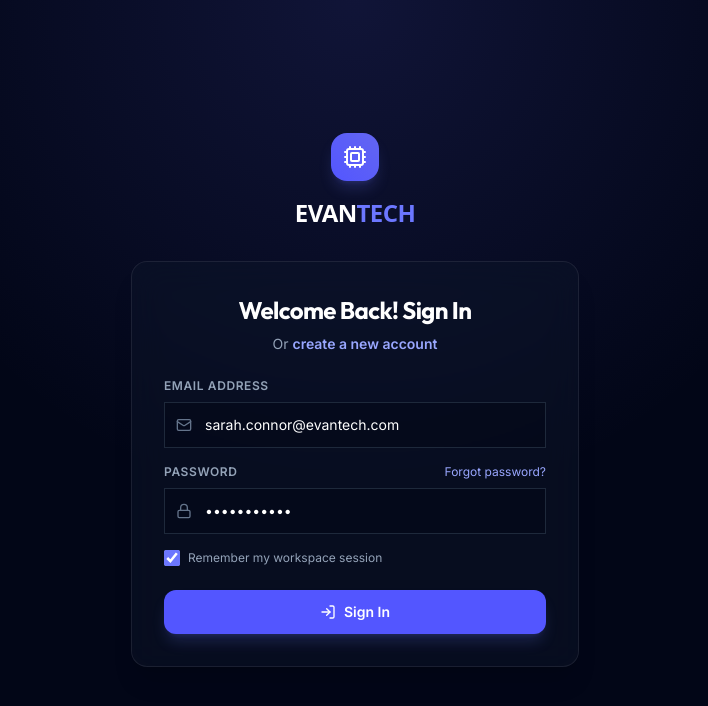
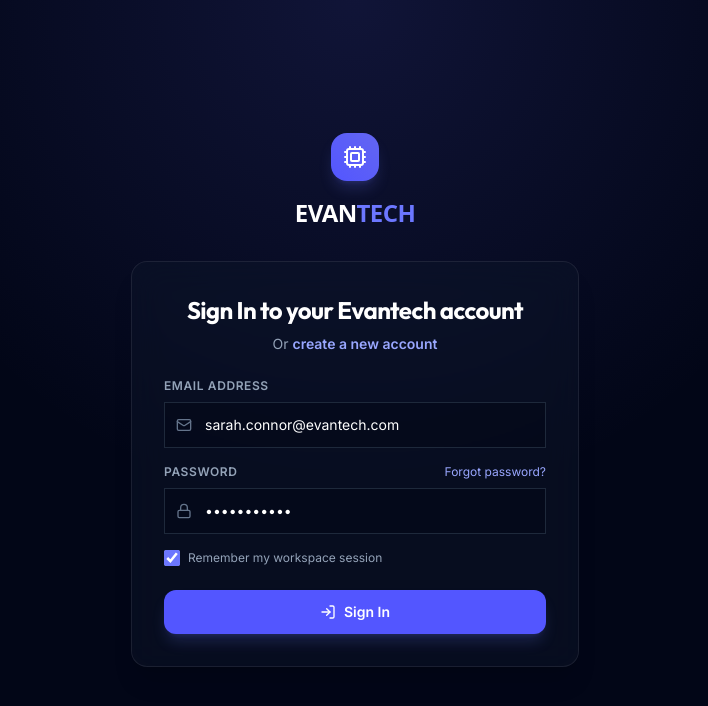
Before and after one commit to piyush241203/Percy_Automation, a React (Vite) app: page /login in a window 1280 px wide. Shown: the top 706 px of the page, without its empty margins (285-993 px from the left). Built offline with nearby package versions, Linux system fonts and the light colour scheme.

Commit message:
style: modify Home, Login, and Profile views to test selective visual automation

```diff
--- a/src/pages/Home.jsx
+++ b/src/pages/Home.jsx
@@ -38,7 +38,7 @@ export default function Home() {
             <span>✨ Live Visual Testing Demo active!</span>
           </div>
           <div className="inline-flex items-center gap-2 px-3 py-1 rounded-full bg-brand-500/10 border border-brand-500/30 text-brand-400 text-xs font-semibold uppercase tracking-wider">
-            <Layers className="h-3.5 w-3.5" /> Next-Gen Visual Automation using percy and playwright
+            <Layers className="h-3.5 w-3.5" /> Next-Gen Visual Automation using Percy, Playwright & CI/CD
           </div>
           <h1 className="text-4xl sm:text-5xl lg:text-6xl font-extrabold tracking-tight text-white leading-none">
             Eliminate Visual Flaws in <span className="gradient-text">Your Web UI/UX</span>
--- a/src/pages/Login.jsx
+++ b/src/pages/Login.jsx
@@ -18,7 +18,7 @@ export default function Login() {
   return (
     <div className="space-y-6">
       <div className="text-center">
-        <h2 className="text-2xl font-bold tracking-tight text-white">Welcome Back! Sign In</h2>
+        <h2 className="text-2xl font-bold tracking-tight text-white">Sign In to your Evantech account</h2>
         <p className="mt-2 text-sm text-slate-400">
           Or{' '}
           <Link to={`/signup${searchString}`} className="font-semibold text-brand-400 hover:text-brand-300">
--- a/src/pages/Profile.jsx
+++ b/src/pages/Profile.jsx
@@ -36,7 +36,7 @@ export default function Profile() {
     <div className="mx-auto max-w-7xl px-4 py-8 sm:px-6 lg:px-8 w-full space-y-8">
       <div>
         <h1 className="text-3xl font-bold tracking-tight text-white">Developer Settings</h1>
-        <p className="text-sm text-slate-400 mt-1">Configure profile badges, token authentication, and view live demo </p>
+        <p className="text-sm text-slate-400 mt-1">Configure profile credentials, tokens, and active session environments.</p>
       </div>
 
       <div className="grid grid-cols-1 lg:grid-cols-3 gap-8">
```
